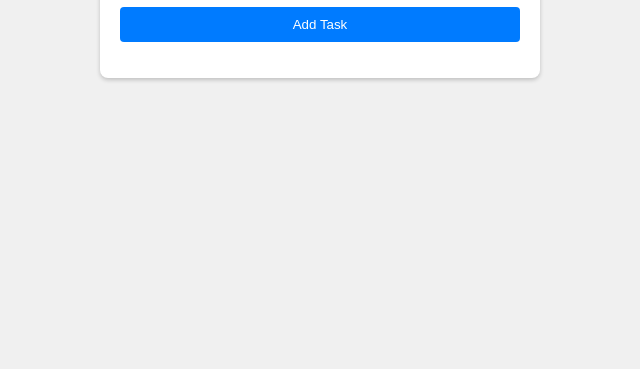
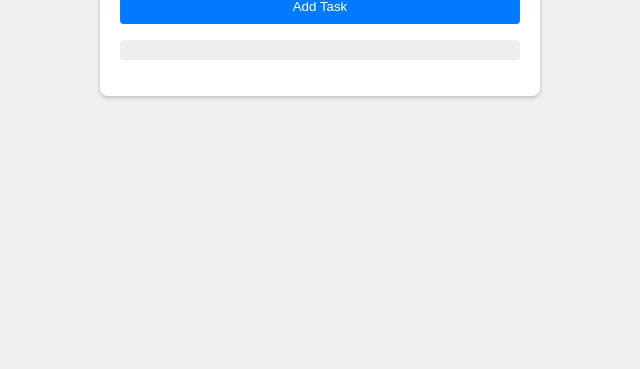
Before and after one commit to mohamedsenetor2024/dynamic-to-do-list-js, a plain HTML site: page index.html in a window 1280 px wide. Shown: the part 431-800 px from the top of the page, without its empty margins (320-960 px from the left). Drawn offline with Linux system fonts and the light colour scheme.

Commit message:
Build a Dynamic To-Do List Application

```diff
--- a/index.html
+++ b/index.html
@@ -2,6 +2,7 @@
 <html lang="en">
 <head>
     <meta charset="UTF-8">
+    <meta name="viewport" content="width=device-width, initial-scale=1.0">
     <title>To-Do List Application</title>
     <link rel="stylesheet" href="styles.css">
 </head>
@@ -12,6 +13,7 @@
         <button id="add-task-btn">Add Task</button>
         <ul id="task-list">
             <!-- Tasks will be listed here -->
+             <li></li>
         </ul>
     </div>
     <script src="script.js"></script>
```
